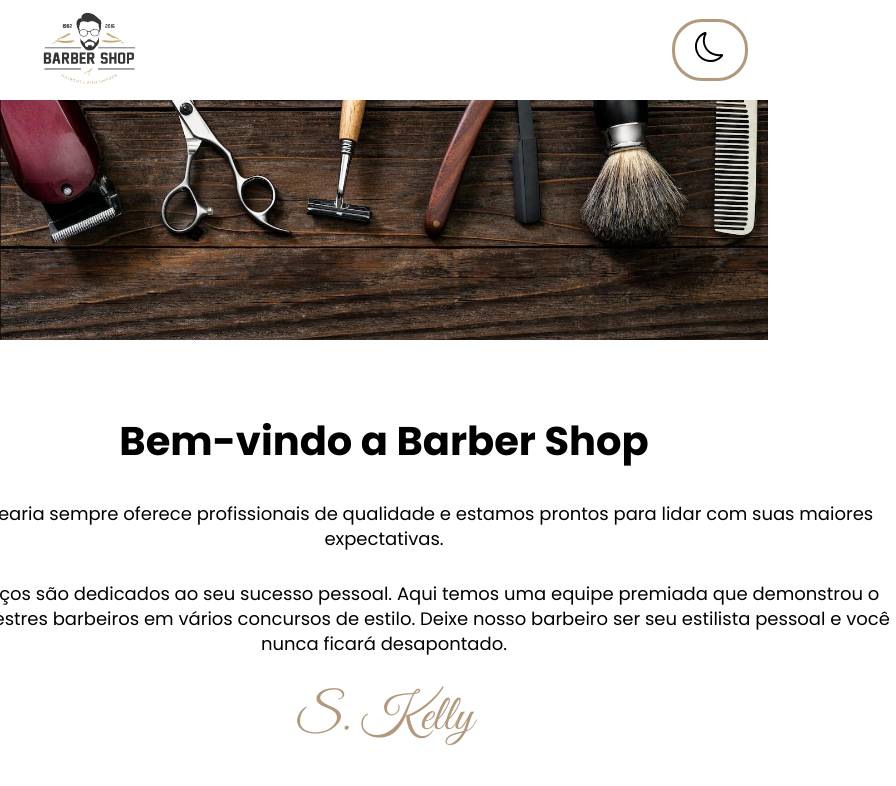
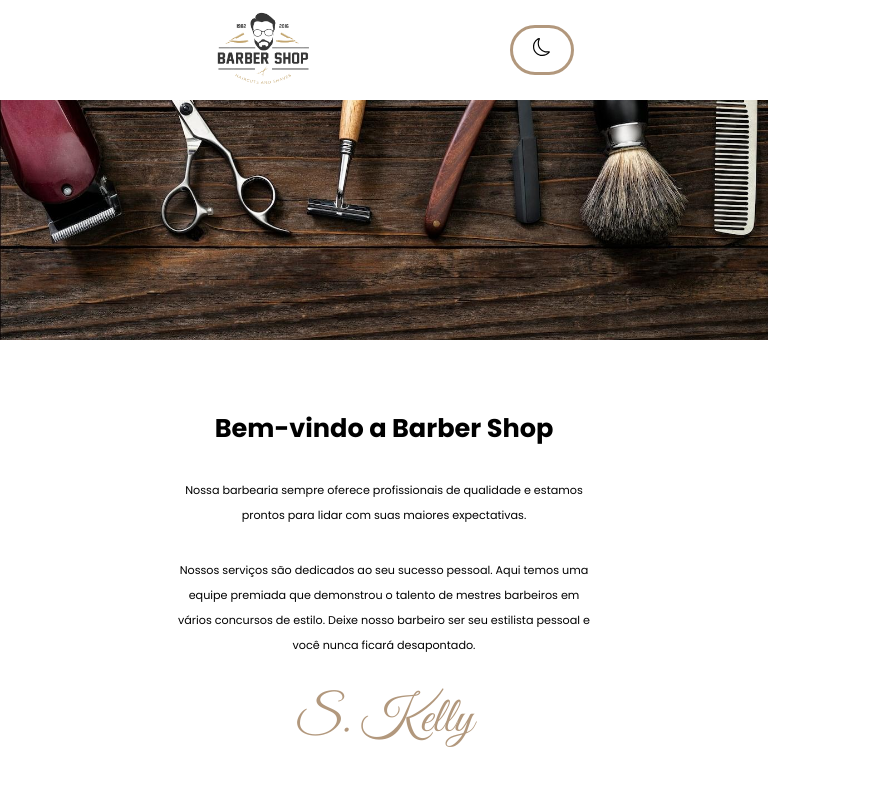
Before and after one commit to tigocode/page-barbearia, a Next.js app: page / in a window 768 px wide. Shown: the top 786 px of the page, 896 px wide, since content can reach past the window. Built offline with nearby package versions, Linux system fonts and the light colour scheme.

Commit message:
inclusao do video de desmonstracao e criacao da responsividade

```diff
--- a/src/app/page.module.css
+++ b/src/app/page.module.css
@@ -5,7 +5,6 @@
   width: 100%;
   padding: 10px 20px;
 }
-
 .container_topo {
   display: flex;
   justify-content: space-between;
@@ -15,12 +14,10 @@
   width: 100%;
   height: 10vh;
 }
-
 .image {
   width: 140px;
   height: 140px;
 }
-
 .container_topo button {
   padding: 10px 20px;
   border-radius: 30px;
@@ -28,18 +25,15 @@
 
   background: none;
 }
-
 .icon {
   font-size: 30px;
 }
-
 .container_main {
   display: flex;
   flex-direction: column;
   align-items: center;
   width: 100%;
 }
-
 .container_banner {
   width: 100%;
   height: 30vh;
@@ -49,7 +43,6 @@
   background-position: 0% 35%;
 
 }
-
 .container_text {
   display: flex;
   flex-direction: column;
@@ -62,40 +55,78 @@
 
   text-align: center;
 }
-
 .container_text h1 {
   font-size: 40px;
   color: #000000;
 }
-
 .text {
   font-size: 18px;
   line-height: 25px;
   word-break: keep-all;
   color: #000000;
 }
-
 .assinatura {
   font-family: 'Great Vibes', cursive;
   font-weight: 500;
   font-size: 50px;
   color: #B2987D;
 }
-
 .light_mode {
   background-color: #FFFFFF;
 }
-
 .dark_mode {
   background-color: #232323;
 }
-
 .dark_mode .container_text h1,
 .dark_mode .text {
   color: #FFF;
 }
-
 .dark_mode .icon,
 .dark_mode .image {
   filter: invert(1) brightness(2);
 }
+
+@media (max-width: 1024px) {
+  .container_topo,
+  .container_text {
+    max-width: 768px;
+  }
+  .container_text h1 {
+    font-size: 2.3rem;
+  }
+  .text {
+    font-size:1rem;
+  }
+  .icon {
+    font-size: 22px;
+  }
+}
+@media (max-width: 768px) {
+  .container_topo,
+  .container_text {
+    max-width: 625px;
+  }
+  .container_text h1 {
+    font-size: 2.1rem;
+  }
+  .text {
+    font-size: .97rem;
+  }
+}
+@media (min-width: 425px) and (max-width: 768px) {
+  .container_topo {
+    max-width: 380px;
+  }
+  .container_text {
+    max-width: 420px;
+  }
+  .container_text h1 {
+    font-size: 1.6rem;
+  }
+  .text {
+    font-size: .7rem;
+  }
+  .icon {
+    font-size: 18px;
+  }
+}
```
Also changed, not shown: 1 other file (tests, documents, lock files or other folders).
